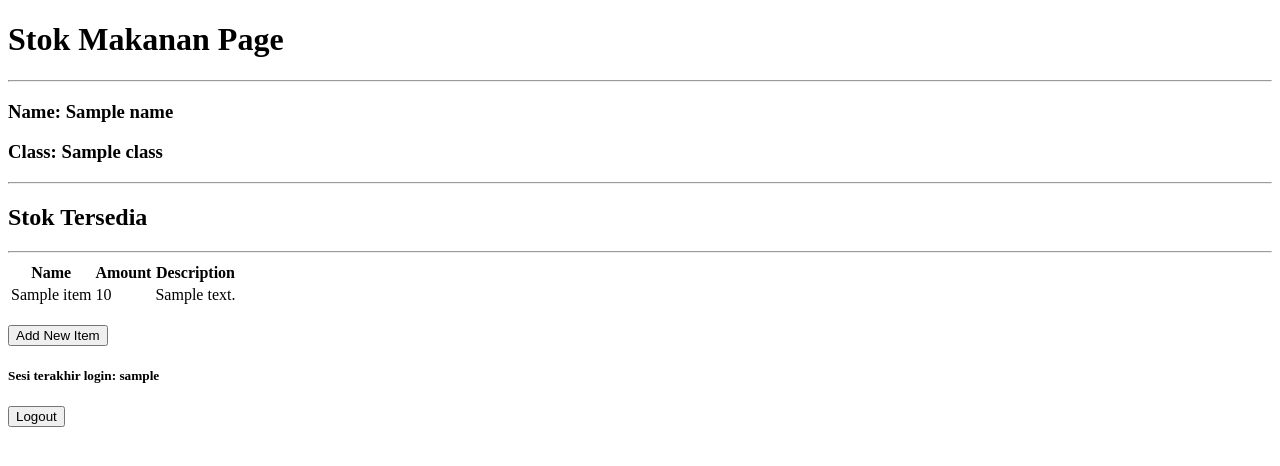
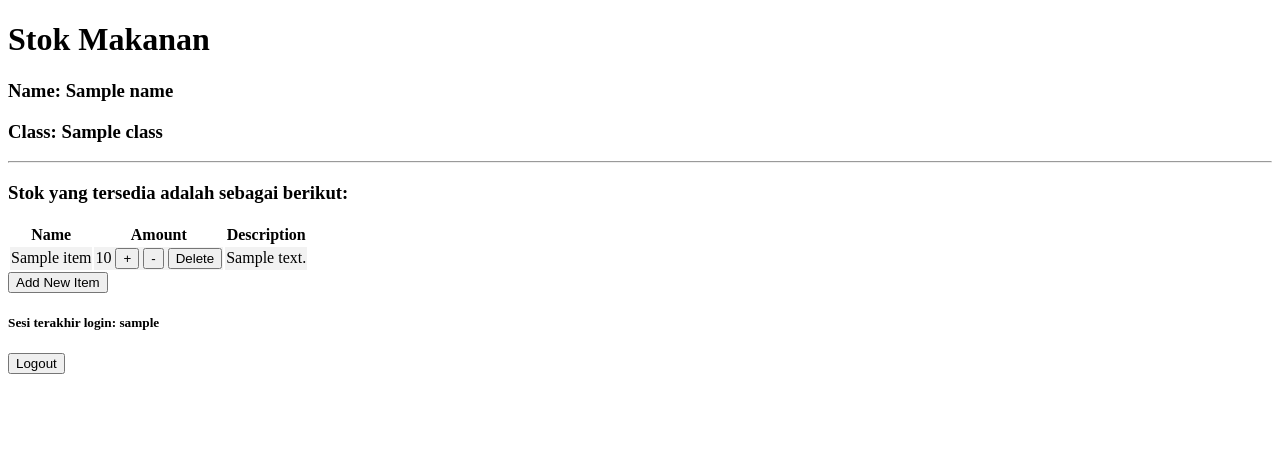
Before and after one commit to ariananurlayla/stok-makanan, a Django app: template main/templates/main.html in a window 1280 px wide. Shown: the top 466 px of the page. Run offline with Django 4.2, Linux system fonts and the light colour scheme; tables that the repository leaves empty hold one stand-in row (values such as "Sample post"); the template is opened without the code that fills it: values that come from a table or form of the project are taken from there, most other values are stand-ins (such as "Sample title", 1, 10 or a date in 2020).

Commit message:
Tugas 4 selesai

```diff
--- a/main/templates/main.html
+++ b/main/templates/main.html
@@ -1,32 +1,42 @@
 {% extends 'base.html' %}
-{% load static %}
-<!DOCTYPE html>
-<html lang="en">
-<head>
-    <meta charset="UTF-8">
-    <meta name="viewport" content="width=device-width, initial-scale=1.0">
-    {% block meta %}
-    {% endblock %}
-</head>
-<body>
+
 {% block content %}
-    <h1>Stok Makanan Page</h1>
-    <hr>
+<h1>Stok Makanan</h1>
 
-    <h3>Name: {{ name }}</h3>
-    <h3>Class: {{ class }}</h3>
+<h3>Name: {{name}}</h3>
+<h3>Class: {{class}}</h3>
 
 <hr>
+<h3>Stok yang tersedia adalah sebagai berikut:</h3>
 
-    <h2>Stok Tersedia</h2>
+<style>
+    .table-header {
+        text-align: center;
+    }
 
-    <hr>
+    .amount-button {
+        text-align: center;
+    }
+
+    table {
+        text-align: center;
+    }
+
+    /* Memberikan warna latar belakang bergantian pada baris */
+    tr:nth-child(even) {
+        background-color: #f2f2f2; /* Warna latar belakang untuk baris genap */
+    }
+
+    tr:nth-child(odd) {
+        background-color: #ffffff; /* Warna latar belakang untuk baris ganjil */
+    }
+</style>
 
 <table>
     <tr>
-            <th>Name</th>
-            <th>Amount</th>
-            <th>Description</th>
+        <th class="table-header">Name</th>
+        <th class="table-header">Amount</th>
+        <th class="table-header">Description</th>
     </tr>
 
     {% comment %} Berikut cara memperlihatkan data produk di bawah baris ini {% endcomment %}
@@ -34,12 +44,16 @@
     {% for item in items %}
     <tr>
         <td>{{ item.name }}</td>
-            <td>{{ item.amount }}</td>
+        <td>
+            {{ item.amount }}
+            <a href="increase/{{item.pk}}/" class="amount-button"><button>+</button></a>
+            <a href="decrease/{{item.pk}}/" class="amount-button"><button>-</button></a>
+            <a href="remove_all/{{item.pk}}/" class="amount-button"><button>Delete</button></a>
+        </td>
         <td>{{ item.description }}</td>
     </tr>
     {% endfor %}
 </table>
-    <br />
 
 <a href="{% url 'main:create_product' %}">
     <button>
@@ -56,5 +70,3 @@
 </a>
 
 {% endblock %}
-</body>
-</html>
--- a/main/urls.py
+++ b/main/urls.py
@@ -1,6 +1,7 @@
 from django.urls import path
 from main.views import show_main, create_product, show_xml, show_json, show_xml_by_id, show_json_by_id
-from main.views import register, login_user, logout_user, increase, decrease, remove_all
+from main.views import register, login_user, logout_user
+from main.views import increase, decrease, remove_all
 
 app_name = 'main'
 
```
Also changed, not shown: main/templates/register.html (+34 -0 lines), main/views.py (+7 -17 lines), README.md. Lines whose indentation alone changed are shown as unchanged.
